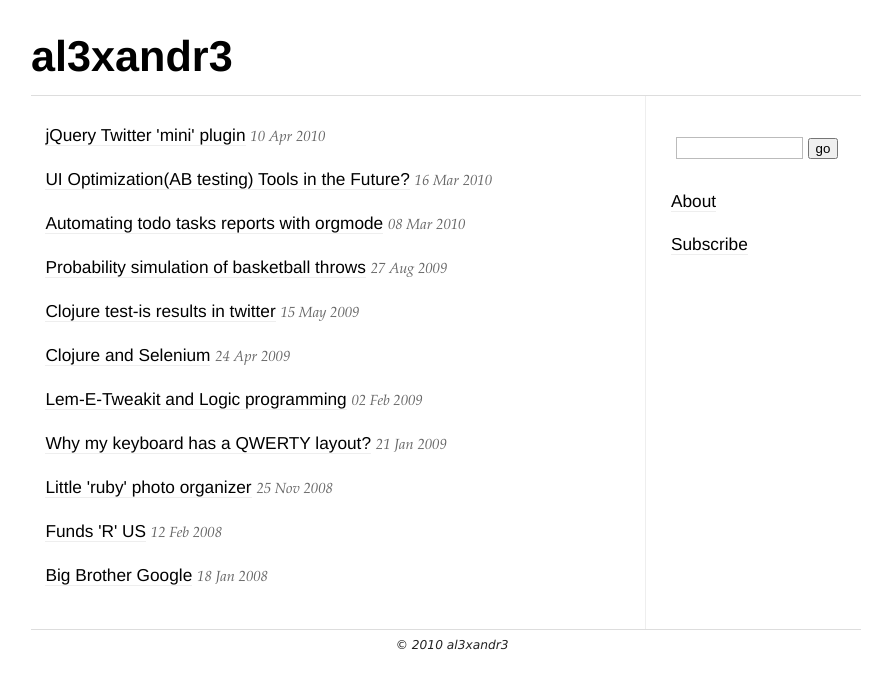
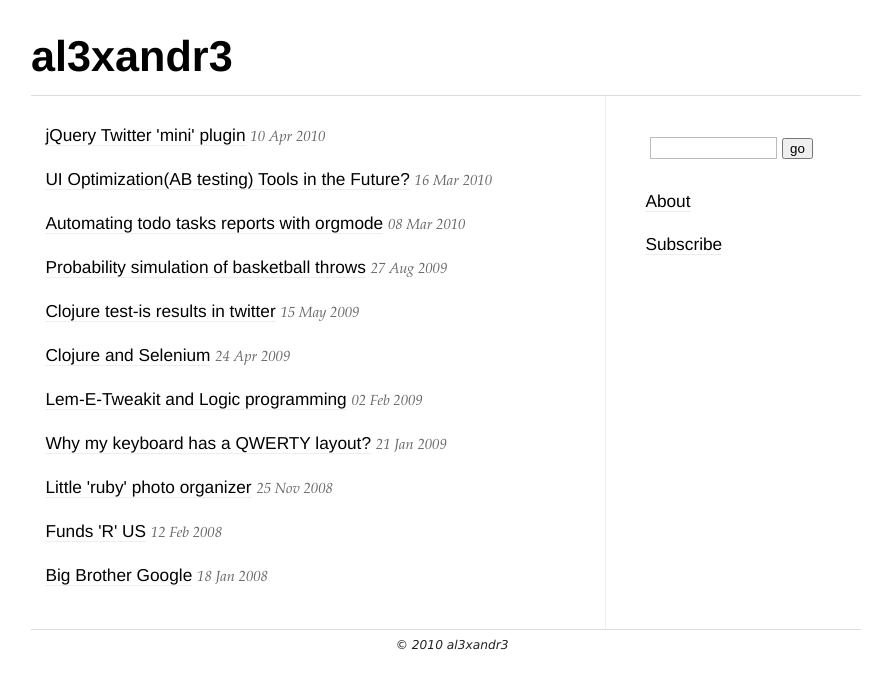
Before and after one commit to al3xandr3/al3xandr3.github.io, a Jekyll site: the page built from index.html, in a window 1280 px wide. Shown: the top 689 px of the page, without its empty margins (194-1063 px from the left). Built offline with Jekyll 4.4.1, drawn with Linux system fonts in a browser that asks for light colours; nearby versions of some CDN libraries.

Commit message:
little tweaks under layout 2.2

```diff
--- a/_layouts/default.html
+++ b/_layouts/default.html
@@ -55,7 +55,7 @@
       </div>
       <hr>
 
-      <div id="content" class="span-15 colborder">
+      <div id="content" class="span-14 colborder">
           {{ content }}
       </div>
 
--- a/css/site.css
+++ b/css/site.css
@@ -52,6 +52,7 @@ hr {
 #sidebar {
     color:#666666;
     padding-top:2em;
+    padding-left:1em;
 }
 
 #twitter {
```
